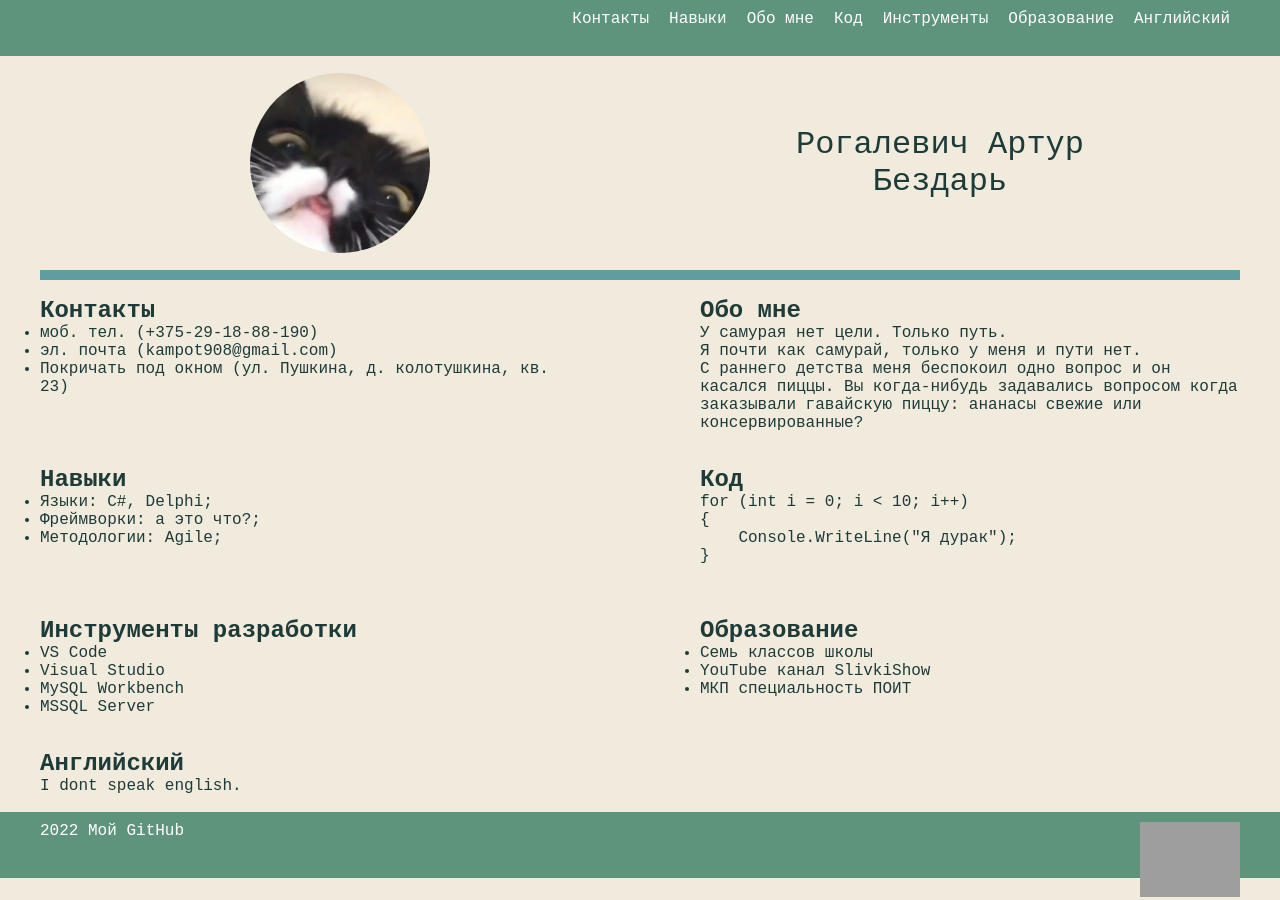
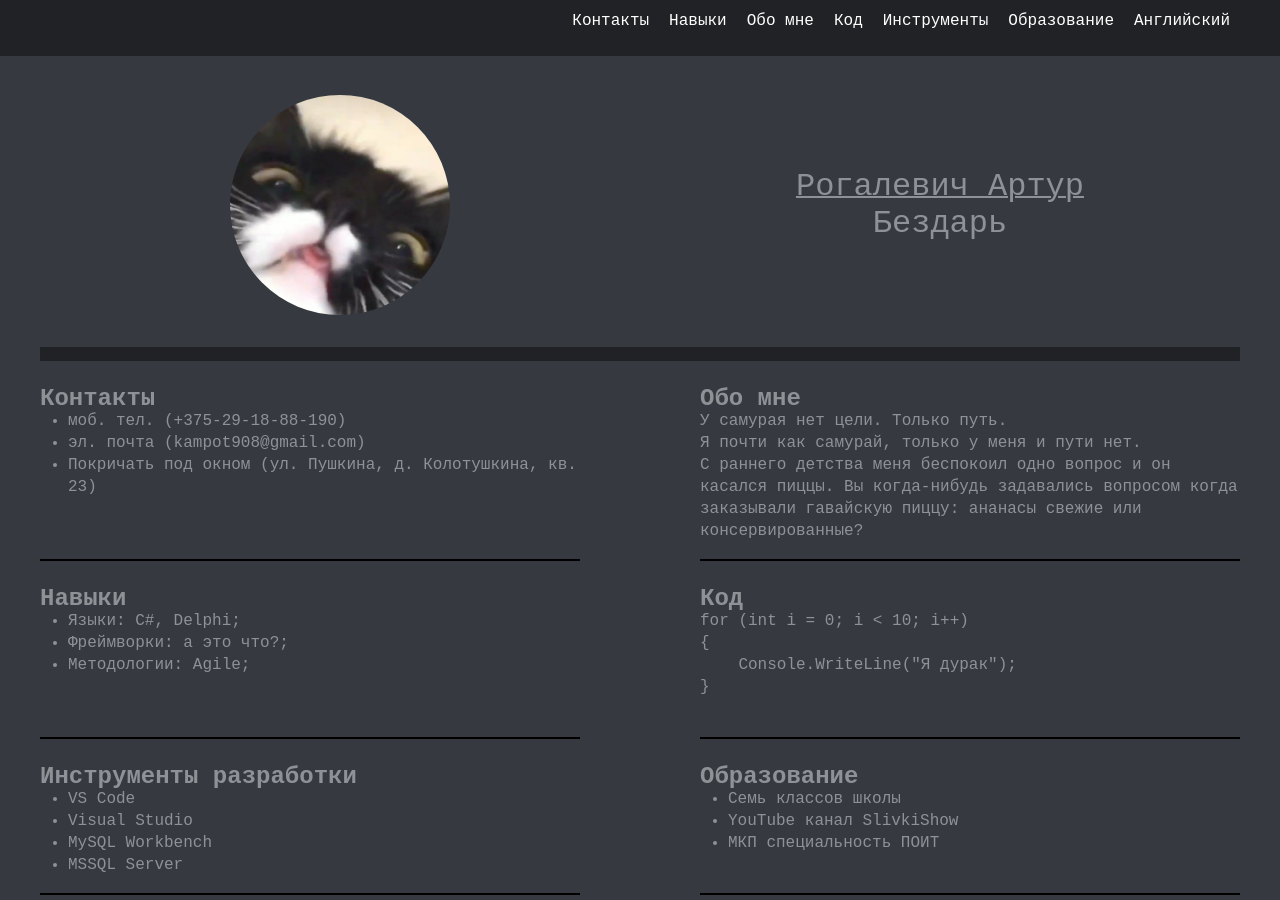
Before and after one commit to ArthurRog/rsschool-cv, a plain HTML site: page index.html in a window 1280 px wide. Shown: the top 900 px of the page. Drawn offline with Linux system fonts and the light colour scheme; grey boxes are pictures that could not be loaded.

Commit message:
feat: update index.html and style.css file

```diff
--- a/index.html
+++ b/index.html
@@ -4,7 +4,7 @@
     <meta charset="UTF-8">
     <meta http-equiv="X-UA-Compatible" content="IE=edge">
     <meta name="viewport" content="width=device-width, initial-scale=1.0">
-    <title>Document</title>
+    <title>Резюме</title>
     <link href="style.css" rel="stylesheet">
 </head>
 <body>
@@ -40,7 +40,7 @@
                         <ul>
                             <li>моб. тел. (+375-29-18-88-190)</li>
                             <li>эл. почта (kampot908@gmail.com)</li>
-                            <li>Покричать под окном (ул. Пушкина, д. колотушкина, кв. 23)</li>
+                            <li>Покричать под окном (ул. Пушкина, д. Колотушкина, кв. 23)</li>
                         </ul>
                     </div>
             </section>
--- a/style.css
+++ b/style.css
@@ -4,26 +4,33 @@
 }
 
 body{
-    background-color: rgb(241, 235, 222);
+    background-color: rgb(54, 57, 63);
     color: rgb(30, 59, 56);
     font-family: 'Courier New', Courier, monospace;
     font-size: 16px;
+    color: rgb(142, 146, 151);
 }
 
 html,
 body{
     width: 100%;
     height: 100%;
+    line-height: 22px;
+    scroll-behavior: smooth;
 }
 
 a{
     color: rgb(30, 59, 56);
     text-decoration: none;
 }
+ul{
+    padding-left: 28px;
+}
 
 .header{
-    background-color: rgb(94, 148, 124);
+    background-color: rgb(32, 34, 37);
     height: 7%;
+    margin-bottom: 15px;
 }
 
 .container{
@@ -37,16 +44,21 @@ a{
     text-align: center;
 }
 
+.main-article > p:first-child{
+    text-decoration: 2px underline;
+    padding-bottom: 15px;
+}
+
 .block{
-    background-color: cadetblue;
+    background-color: rgb(32, 34, 37);
     width: 100%;
-    height: 10px;
+    height: 14px;
 }
 
 .img{
     border-radius: 100%;
-    width: 180px;
-    height: 180px;
+    width: 220px;
+    height: 220px;
     display: block;
     margin-left: auto;
     margin-right: auto
@@ -57,8 +69,8 @@ a{
     display: flex;
     flex-direction: row;
     align-items: center;
-    padding-bottom: 17px;
-    padding-top: 17px;
+    padding-bottom: 32px;
+    padding-top: 24px;
 }
 
 .firstSection > article:nth-child(1){
@@ -90,21 +102,32 @@ a{
 }
 
 .main > section{
-    width: 45%;
+    width:45%;
     padding-bottom: 17px;
     padding-top: 17px;
+    border-bottom: 2px solid #000;
+    margin-top: 10px;
+    margin-bottom: 10x;
+}
+
+.main > section:last-child{
+    width:45%;
+    padding-bottom: 17px;
+    padding-top: 17px;
+    border-bottom: none;
 }
 
 .main > section:nth-child(even){
-    padding-left: 10%;
+    margin-left: 10%;
  }
 
 .footer{
-    background-color: rgb(94, 148, 124);
+    background-color: rgb(32, 34, 37);
     height: 7%;
     color: #fff;
     font-size: 16px;
     padding-top: 10px;
+    margin-top: 10px;
 }
 
 .footer > div > a{
```
